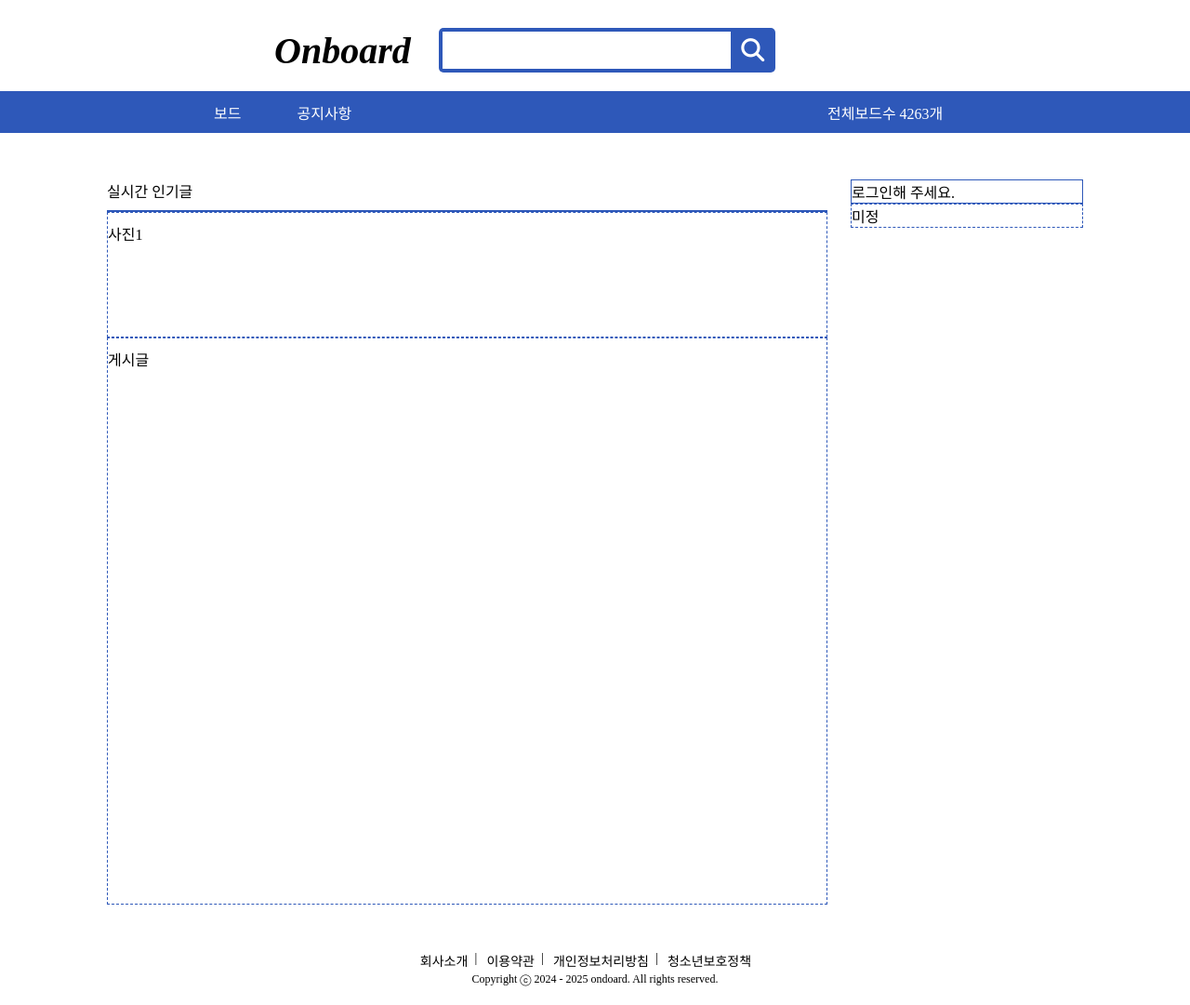
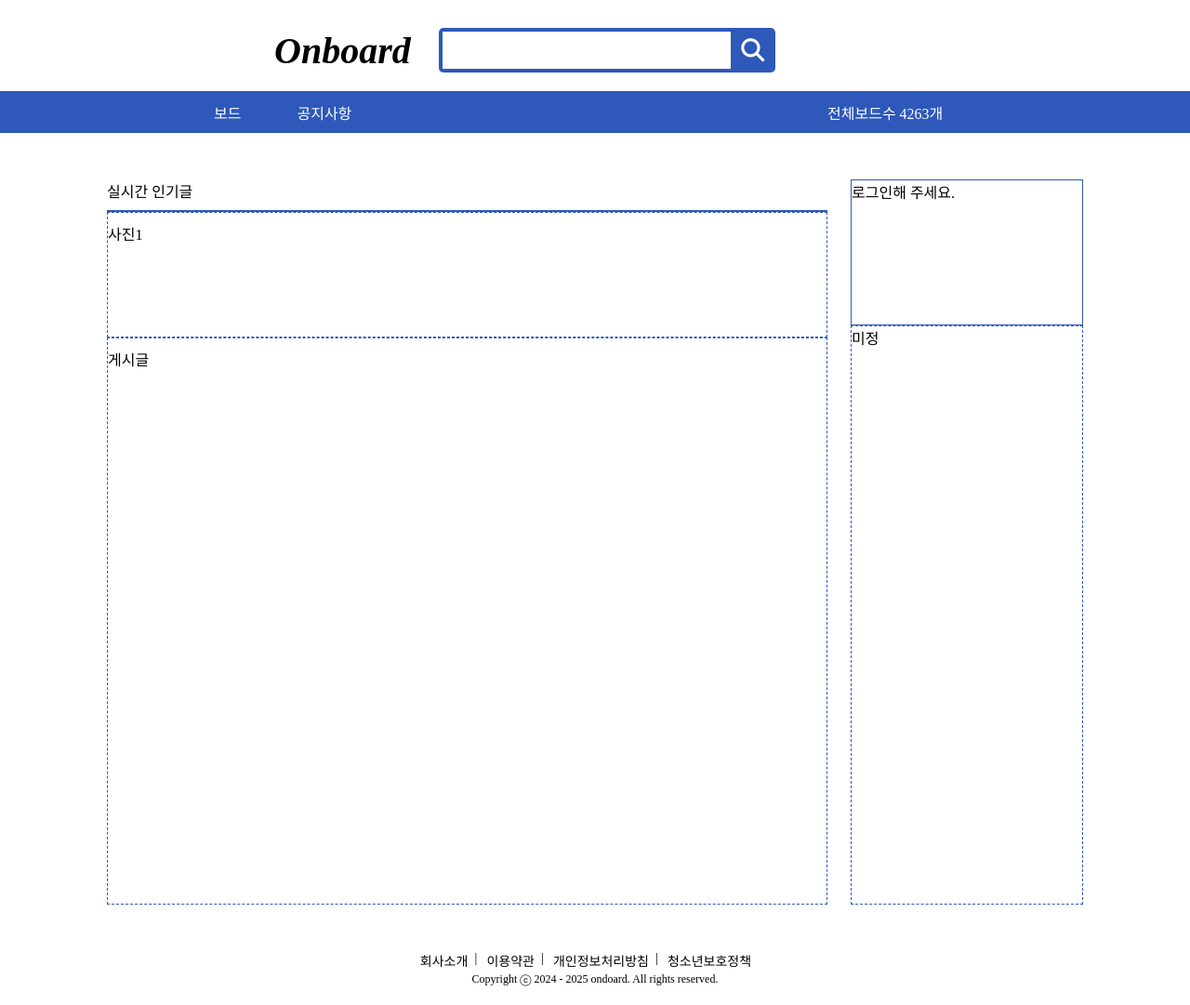
Before and after one commit to Kl3G/Onboard, a Spring Boot app: page / in a window 1280 px wide. Shown: the whole page at 93% size. Run offline with Spring Boot 4, Linux system fonts and the light colour scheme; some libraries are stand-ins or nearby versions.

Commit message:
aside div 높이 조절

```diff
--- a/src/main/resources/templates/index.html
+++ b/src/main/resources/templates/index.html
@@ -138,11 +138,12 @@
                 <div style="box-sizing: border-box; padding-top: 10px; height: 135px; display: flex; border: dashed 1px #2E58B9;">사진1</div>
                 <div style="box-sizing: border-box; padding-top: 10px; height: 610px; display: flex; border: dashed 1px #2E58B9;">게시글</div>
             </section>
-            <aside  style="width: 275px; box-sizing: border-box; padding-bottom: 20px; padding-left: 25px; margin-right: 25px; <!--#A9A6A6-->">
-                <div style="height: ; border: 1px solid #2E58B9;">
+            <aside  style="width: 275px; box-sizing: border-box; padding-bottom: 20px; padding-left: 25px;
+            margin-right: 25px; display: flex; flex-direction: column;<!--#A9A6A6-->">
+                <div style="flex: 1; border: 1px solid #2E58B9;">
                     로그인해 주세요.
                 </div>
-                <div style="height: ; border: 1px dashed #2E58B9;">
+                <div style="flex: 4; border: 1px dashed #2E58B9;">
                     미정
                 </div>
             </aside>
```
